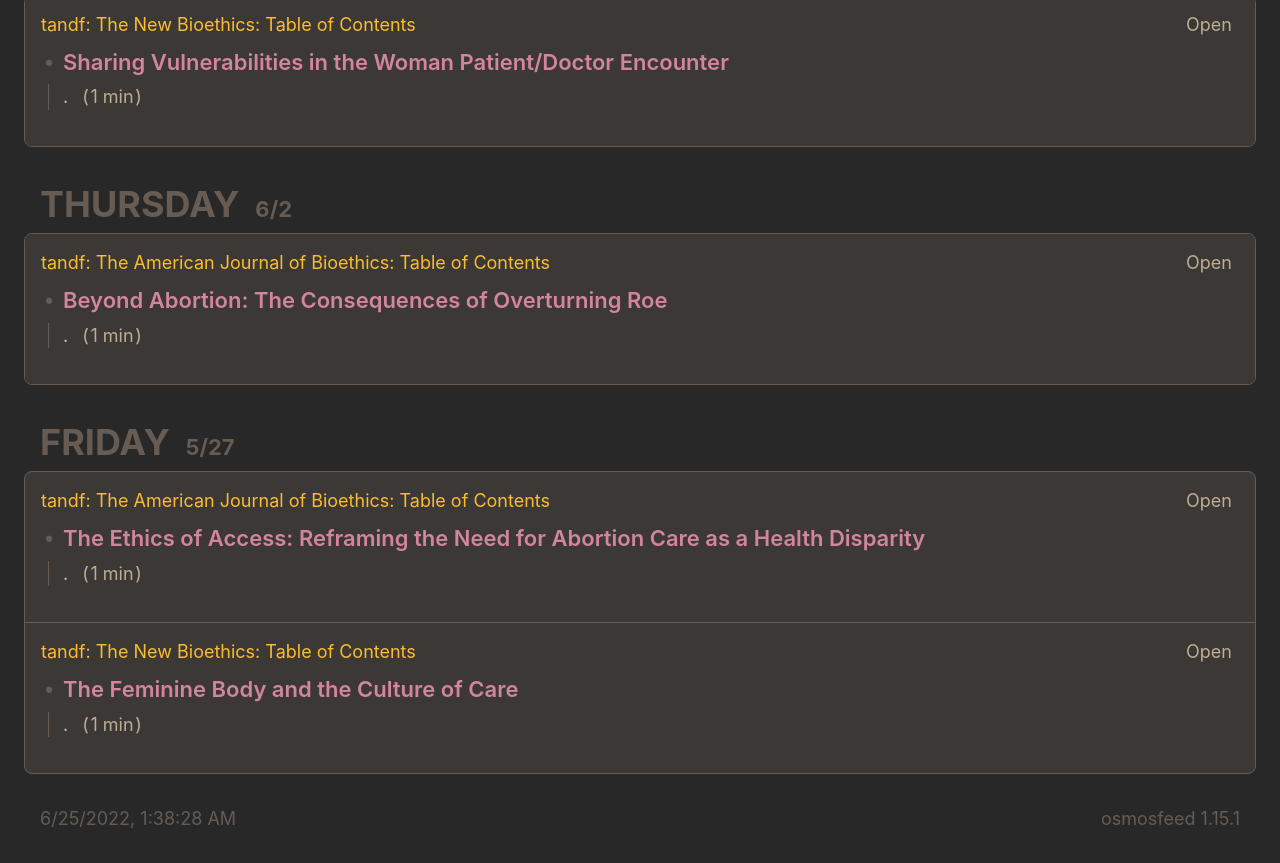
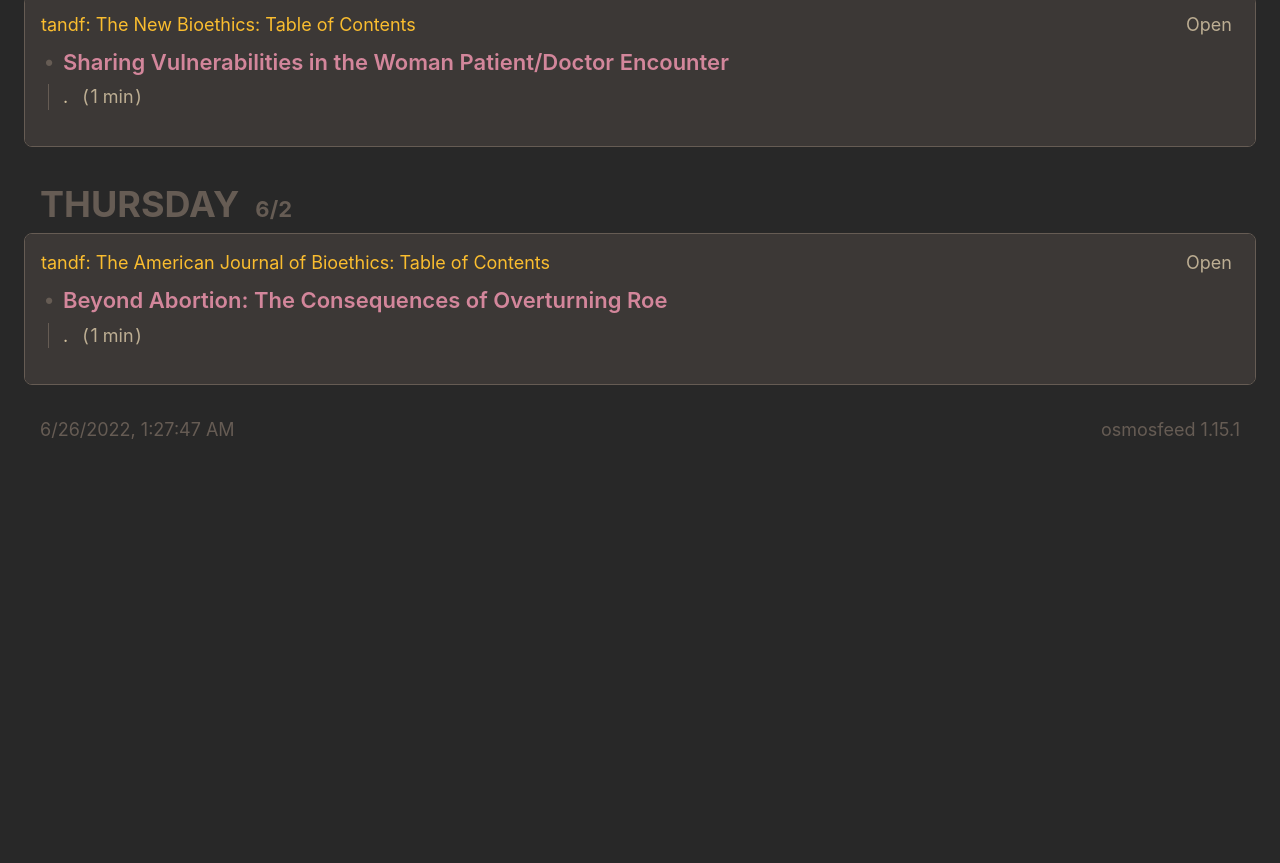
Before and after one commit to ideiaetica/bioetica, a plain HTML site: page index.html in a window 1280 px wide. Shown: the part 3867-4730 px from the top of the page. After the commit the page ends 4341 px from the top, so only its background shows below. Drawn offline with Linux system fonts and the light colour scheme.

Commit message:
deploy: ad9a94fd4f4aeb0e1ba3fd49a6c5d04bda58db49

```diff
--- a/index.html
+++ b/index.html
@@ -924,90 +924,10 @@
             </li>
         </ul>
       </section>
-      <section class="daily-content js-toggle-accordions-scope">
-        <h2 class="daily-heading">
-          <button
-            class="daily-heading-toggle"
-            data-action="toggle-accordions"
-            title="Click to toggle the day, Ctrl + click to toggle all."
-          >
-            <time class="daily-heading-toggle__weekday js-offset-weekday" data-offset-date=2022-05-27 datetime="2022-05-27T12:15:04.000Z">2022-05-27</time>
-            <time class="daily-heading-toggle__date js-offset-date" data-offset-date=2022-05-27 datetime="2022-05-27T12:15:04.000Z"></time>
-          </button>
-        </h2>
-        <ul class="sources card">
-            <li class="card__section">
-              <section class="js-toggle-accordions-scope">
-                <h3 class="source-heading">
-                  <button
-                    class="source-heading__name"
-                    data-action="toggle-accordions"
-                    title="Click to toggle the source, Ctrl + click to toggle all."
-                  >tandf: The American Journal of Bioethics: Table of Contents</button>
-                  <a class="source-heading__link" href="https://www.tandfonline.com/loi/uajb20?af&#x3D;R">Open</a>
-                </h3>
-                <section class="articles-per-source">
-                    <article>
-                      <details
-                        class="article-expander"
-                        data-action="toggle-native-accordion"
-                        data-accordion-key="https://www.tandfonline.com/doi/full/10.1080/15265161.2022.2075976?af&#x3D;R"
-                        open
-                      >
-                        <summary class="article-expander__title">The Ethics of Access: Reframing the Need for Abortion Care as a Health Disparity</summary>
-                        <a class="article-summary-link article-summary-box-outer" href="https://www.tandfonline.com/doi/full/10.1080/15265161.2022.2075976?af&#x3D;R">
-                          <div class="article-summary-box-inner media-object">
-                            <span class="media-object__text">
-                              <span>.</span>
-                                &ensp;<span class="article-reading-time">(&hairsp;1
-                                  min&hairsp;)</span>
-                            </span>
-                          </div>
-                        </a>
-                      </details>
-                    </article>
-                </section>
-              </section>
-            </li>
-            <li class="card__section">
-              <section class="js-toggle-accordions-scope">
-                <h3 class="source-heading">
-                  <button
-                    class="source-heading__name"
-                    data-action="toggle-accordions"
-                    title="Click to toggle the source, Ctrl + click to toggle all."
-                  >tandf: The New Bioethics: Table of Contents</button>
-                  <a class="source-heading__link" href="https://www.tandfonline.com/loi/ynbi20?af&#x3D;R">Open</a>
-                </h3>
-                <section class="articles-per-source">
-                    <article>
-                      <details
-                        class="article-expander"
-                        data-action="toggle-native-accordion"
-                        data-accordion-key="https://www.tandfonline.com/doi/full/10.1080/20502877.2022.2067626?af&#x3D;R"
-                        open
-                      >
-                        <summary class="article-expander__title">The Feminine Body and the Culture of Care</summary>
-                        <a class="article-summary-link article-summary-box-outer" href="https://www.tandfonline.com/doi/full/10.1080/20502877.2022.2067626?af&#x3D;R">
-                          <div class="article-summary-box-inner media-object">
-                            <span class="media-object__text">
-                              <span>.</span>
-                                &ensp;<span class="article-reading-time">(&hairsp;1
-                                  min&hairsp;)</span>
-                            </span>
-                          </div>
-                        </a>
-                      </details>
-                    </article>
-                </section>
-              </section>
-            </li>
-        </ul>
-      </section>
 
     <footer>
-      <a class="footer-link" href="https://github.com/ideiaetica/bioetica/actions/runs/2559035850">
-        <time id="build-timestamp" datetime="2022-06-25T01:38:28.125Z">2022-06-25T01:38:28.125Z</time>
+      <a class="footer-link" href="https://github.com/ideiaetica/bioetica/actions/runs/2562565128">
+        <time id="build-timestamp" datetime="2022-06-26T01:27:47.980Z">2022-06-26T01:27:47.980Z</time>
       </a>
       <a class="footer-link" href="https://github.com/osmoscraft/osmosfeed">osmosfeed 1.15.1</a>
     </footer>
```
Also changed, not shown: cache.json (+0 -20 lines), 1 other file.
